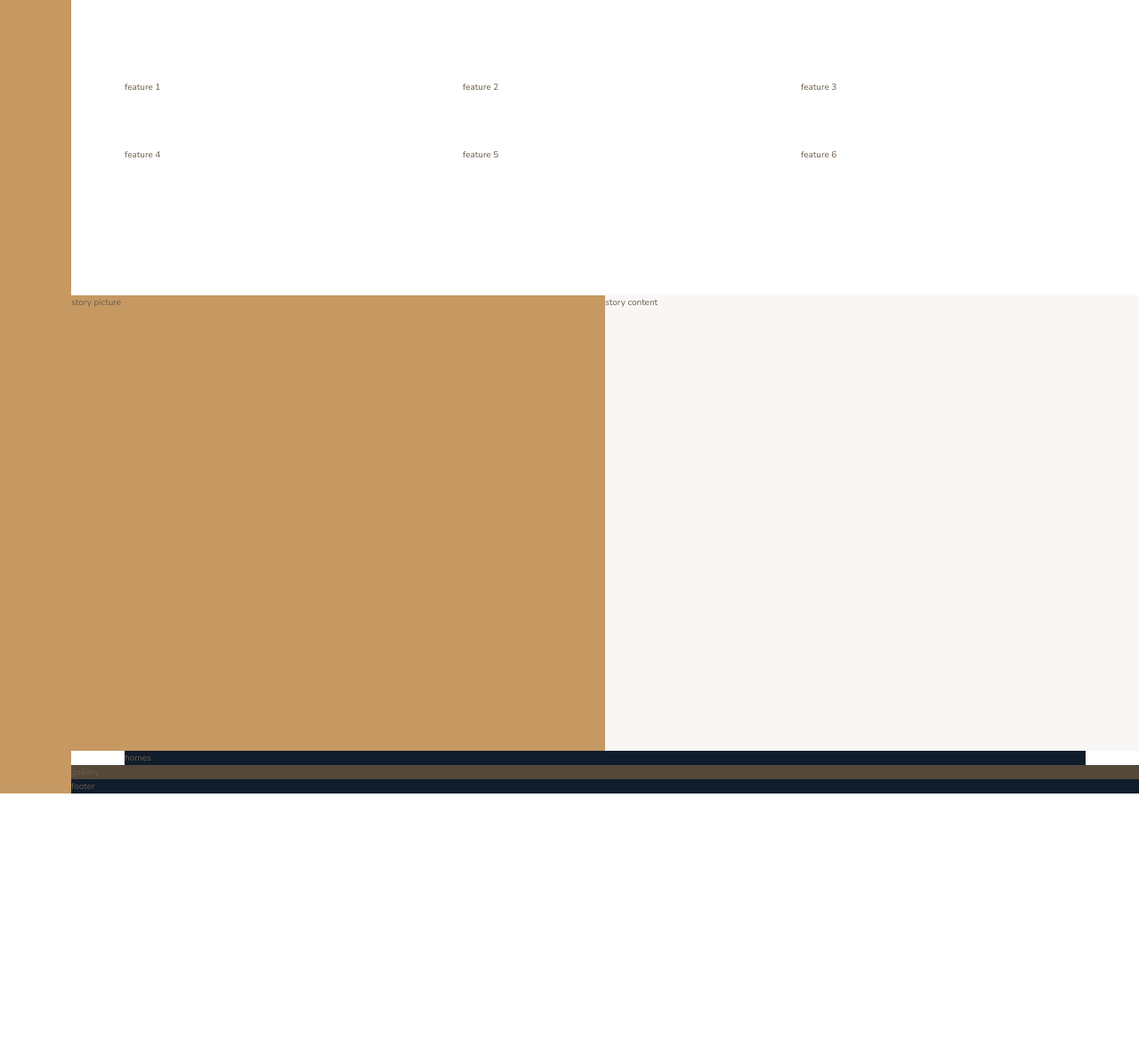
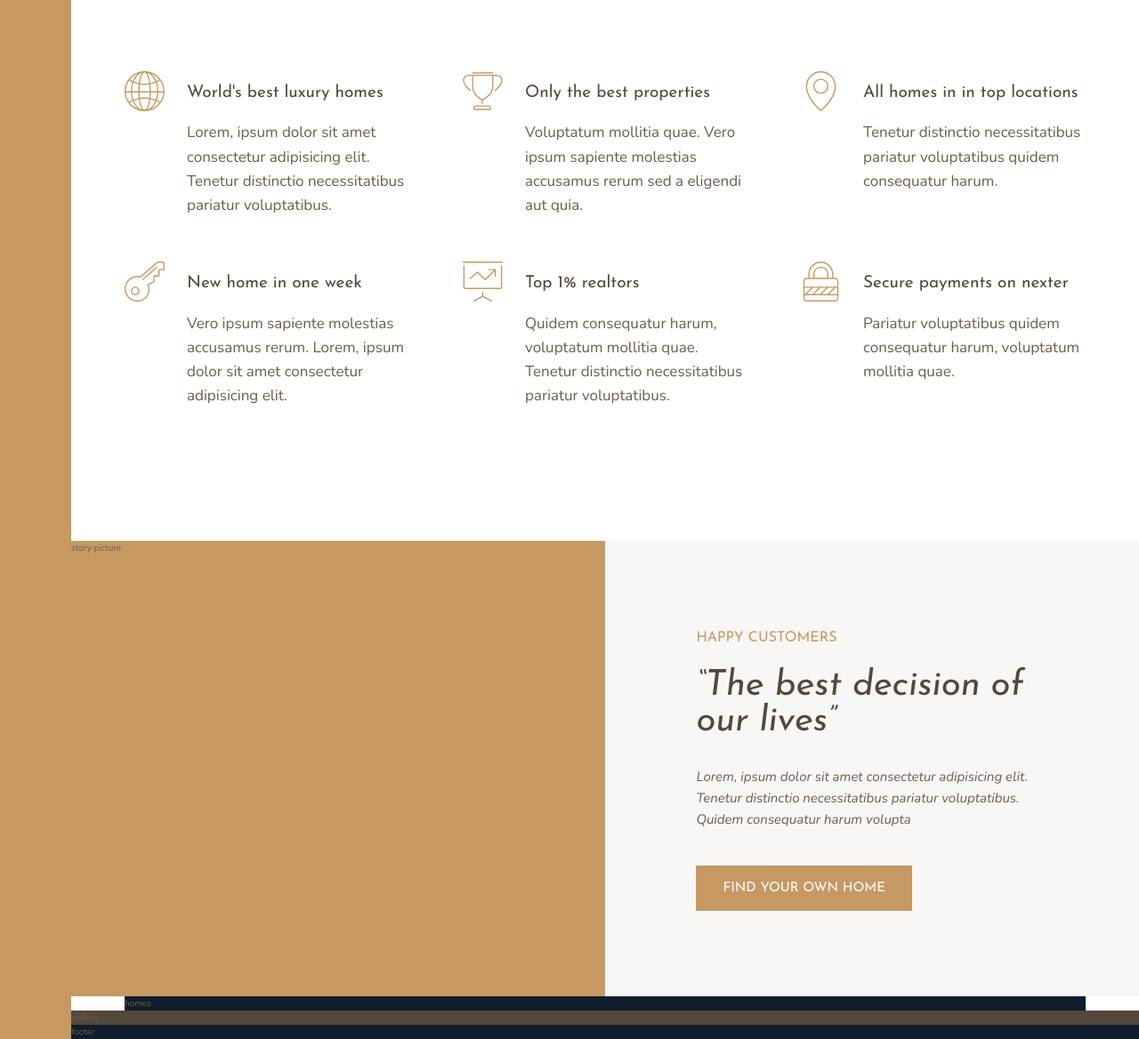
Before and after one commit to bulochkadmg/nexter, a website: page index.html in a window 1280 px wide. Shown: the part 700-1868 px from the top of the page at 89% size. Before the commit the page ends 1592 px from the top, so only its background shows below. Drawn offline with nearby package versions, Linux system fonts and the light colour scheme.

Commit message:
create grid features & story

```diff
--- a/index.html
+++ b/index.html
@@ -25,12 +25,65 @@
         </div>
 
         <section class="features">
-            <div class="feature">feature 1</div>
-            <div class="feature">feature 2</div>
-            <div class="feature">feature 3</div>
-            <div class="feature">feature 4</div>
-            <div class="feature">feature 5</div>
-            <div class="feature">feature 6</div>
+            <div class="feature">
+                <svg class="feature__icon">
+                    <use xlink:href="img/sprite.svg#icon-global"></use>
+                </svg>
+                <h4 class="heading-4 heading-4--dark">World's best luxury homes</h4>
+                <p class="feature__text">
+                    Lorem, ipsum dolor sit amet consectetur adipisicing elit. Tenetur distinctio necessitatibus pariatur voluptatibus.
+                </p>
+            </div>
+
+            <div class="feature">
+                <svg class="feature__icon">
+                    <use xlink:href="img/sprite.svg#icon-trophy"></use>
+                </svg>
+                <h4 class="heading-4 heading-4--dark">Only the best properties</h4>
+                <p class="feature__text">
+                    Voluptatum mollitia quae. Vero ipsum sapiente molestias accusamus rerum sed a eligendi aut quia.
+                </p>
+            </div>
+
+            <div class="feature">
+                <svg class="feature__icon">
+                    <use xlink:href="img/sprite.svg#icon-map-pin"></use>
+                </svg>
+                <h4 class="heading-4 heading-4--dark">All homes in in top locations</h4>
+                <p class="feature__text">
+                    Tenetur distinctio necessitatibus pariatur voluptatibus quidem consequatur harum.
+                </p>
+            </div>
+
+            <div class="feature">
+                <svg class="feature__icon">
+                    <use xlink:href="img/sprite.svg#icon-key"></use>
+                </svg>
+                <h4 class="heading-4 heading-4--dark">New home in one week</h4>
+                <p class="feature__text">
+                    Vero ipsum sapiente molestias accusamus rerum. Lorem, ipsum dolor sit amet consectetur adipisicing elit.
+                </p>
+            </div>
+
+            <div class="feature">
+                <svg class="feature__icon">
+                    <use xlink:href="img/sprite.svg#icon-presentation"></use>
+                </svg>
+                <h4 class="heading-4 heading-4--dark">Top 1% realtors</h4>
+                <p class="feature__text">
+                    Quidem consequatur harum, voluptatum mollitia quae. Tenetur distinctio necessitatibus pariatur voluptatibus.
+                </p>
+            </div>
+
+            <div class="feature">
+                <svg class="feature__icon">
+                    <use xlink:href="img/sprite.svg#icon-lock"></use>
+                </svg>
+                <h4 class="heading-4 heading-4--dark">Secure payments on nexter</h4>
+                <p class="feature__text">
+                    Pariatur voluptatibus quidem consequatur harum, voluptatum mollitia quae.
+                </p>
+            </div>
         </section>
 
         <div class="story__pictures">
@@ -38,7 +91,12 @@
         </div>
 
         <div class="story__content">
-            story content
+            <h3 class="heading-3 mb-sm">Happy Customers</h3>
+            <h2 class="heading-2 heading-2--dark mb-md">&ldquo;The best decision of our lives&rdquo;</h2>
+            <p class="story__text">
+                Lorem, ipsum dolor sit amet consectetur adipisicing elit. Tenetur distinctio necessitatibus pariatur voluptatibus. Quidem consequatur harum volupta
+            </p>
+            <button class="btn">Find your own home</button>
         </div>
 
         <seciton class="homes">
--- a/sass/_features.scss
+++ b/sass/_features.scss
@@ -4,6 +4,29 @@
     margin: 15rem 0;
 
     display: grid;
-    grid-template-columns: repeat(3, 1fr);
+
+    // grid-template-columns: repeat(3, 1fr);
+
+    grid-template-columns: repeat(auto-fit, minmax(25rem, 1fr));
     grid-gap: 6rem;
+    align-items: start;
 }
+
+.feature {
+    display: grid;
+    grid-template-columns: min-content 1fr;
+    grid-row-gap: 1.5rem;
+    grid-column-gap: 2.5rem;
+
+    &__icon {
+        fill: $color-primary;
+        width: 4.5rem;
+        height: 4.5rem;
+        grid-row: 1 / span 2;
+        transform: translateY(-1rem);
+    }
+
+    &__text {
+        font-size: 1.7rem;
+    }
+}
--- a/sass/_story.scss
+++ b/sass/_story.scss
@@ -8,5 +8,26 @@
     &__content {
         background-color: $color-grey-light-1;
         grid-column: col-start 5 / full-end;
+
+        padding: 6rem 8vw;
+
+        /*
+        display: flex;
+        flex-direction: column;
+        justify-content: center;
+        align-items: flex-start;
+        */
+
+        display: grid;
+        align-content: center;
+        justify-items: start;
+
+
+    }
+
+    &__text {
+        font-size: 1.5rem;
+        font-style: italic;
+        margin-bottom: 4rem;
     }
 }
--- a/sass/_typography.scss
+++ b/sass/_typography.scss
@@ -0,0 +1,55 @@
+%heading {
+    font-family: $font-display;
+    font-weight: 400;
+}
+
+.heading-1 {
+    @extend %heading;
+}
+
+.heading-2 {
+    @extend %heading;
+    font-size: 4rem;
+    font-style: italic;
+    line-height: 1;
+
+    &--light { color: $color-grey-light-1; }
+    &--dark { color: $color-grey-dark-1; }
+}
+
+.heading-3 {
+    @extend %heading;
+    font-size: 1.6rem;
+    color: $color-primary;
+    text-transform: uppercase;
+}
+
+.heading-4 {
+    @extend %heading;
+    font-size: 1.9rem;
+
+    &--light { color: $color-grey-light-1; }
+    &--dark { color: $color-grey-dark-1; }
+}
+
+.btn {
+    background-color: $color-primary;
+    color: #fff;
+    border: none;
+    border-radius: 0;
+    font-family: $font-display;
+    font-size: 1.5rem;
+    text-transform: uppercase;
+    padding: 1.8rem 3rem;
+    cursor: pointer;
+    transition: all .2s;
+
+    &:hover {
+        background-color: $color-primary-dark;
+    }
+}
+
+.mb-sm { margin-bottom: 2rem; }
+.mb-md { margin-bottom: 3rem; }
+.mb-lg { margin-bottom: 4rem; }
+.mb-hg { margin-bottom: 8rem; }
```
Also changed, not shown: css/style.css.
